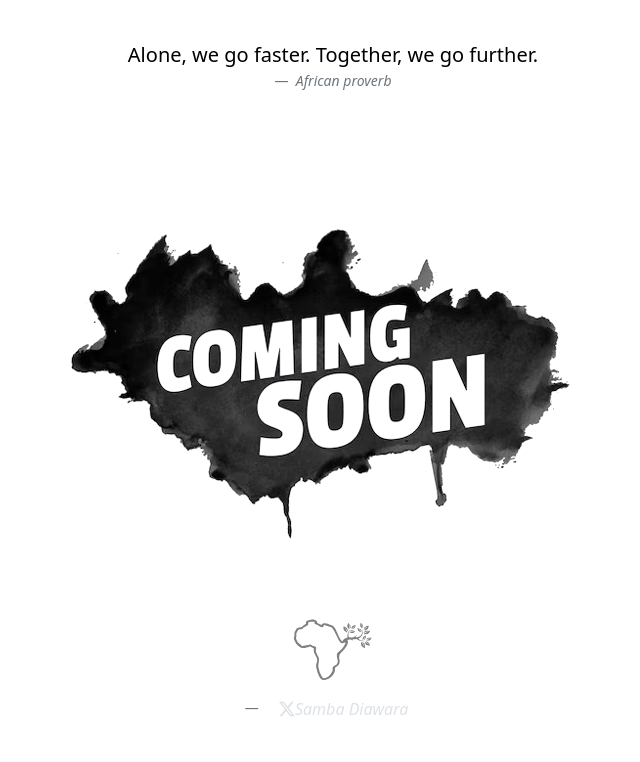
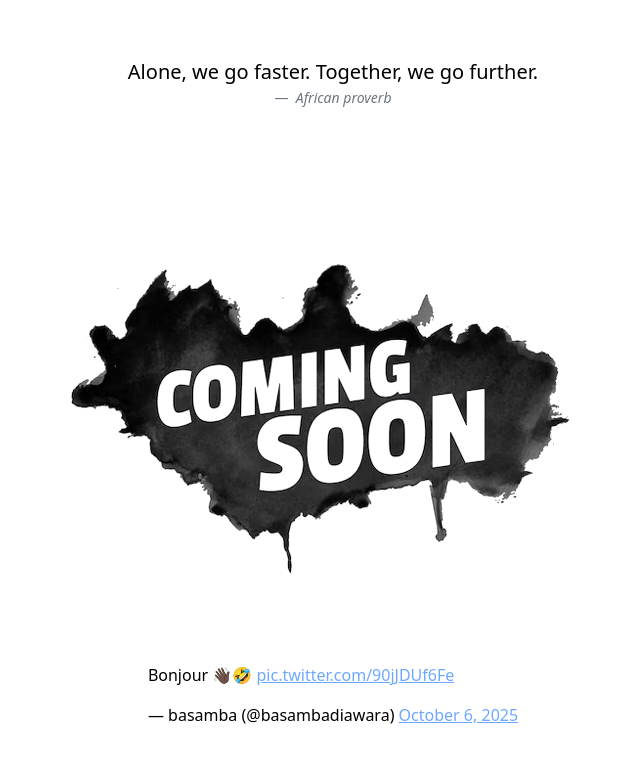
Before and after one commit to basambadiawara/basambadiawara, a plain HTML site: page index.html in a window 1280 px wide. Shown: the whole page, without its empty margins (307-947 px from the left). Drawn offline with nearby package versions, Linux system fonts and the light colour scheme.

Commit message:
Update index.html

```diff
--- a/index.html
+++ b/index.html
@@ -29,16 +29,8 @@
         </div>
 
 
-        <figure class="text-center">
-            <blockquote class="blockquote">
-                <img src="assets/afrcvn.svg" width="80" height="80" colo />
-            </blockquote>
-            <figcaption class="blockquote-footer">
-                <cite title="Source Title">
-                    <a style class="btn" href="https://x.com/basambadiawara" ><i class="bi bi-twitter-x mr-1" ></i>Samba Diawara</a>
-                </cite>
-            </figcaption>
-        </figure>
+        <blockquote class="twitter-tweet"><p lang="fr" dir="ltr">Bonjour 👋🏿🤣 <a href="https://t.co/90jJDUf6Fe">pic.twitter.com/90jJDUf6Fe</a></p>&mdash; basamba (@basambadiawara) <a href="https://twitter.com/basambadiawara/status/1975040724816335111?ref_src=twsrc%5Etfw">October 6, 2025</a></blockquote> <script async src="https://platform.twitter.com/widgets.js" charset="utf-8"></script>
+
     </div>
     <script src="https://cdn.jsdelivr.net/npm/bootstrap@5.3.2/dist/js/bootstrap.bundle.min.js"
         integrity="sha384-C6RzsynM9kWDrMNeT87bh95OGNyZPhcTNXj1NW7RuBCsyN/o0jlpcV8Qyq46cDfL"
```
